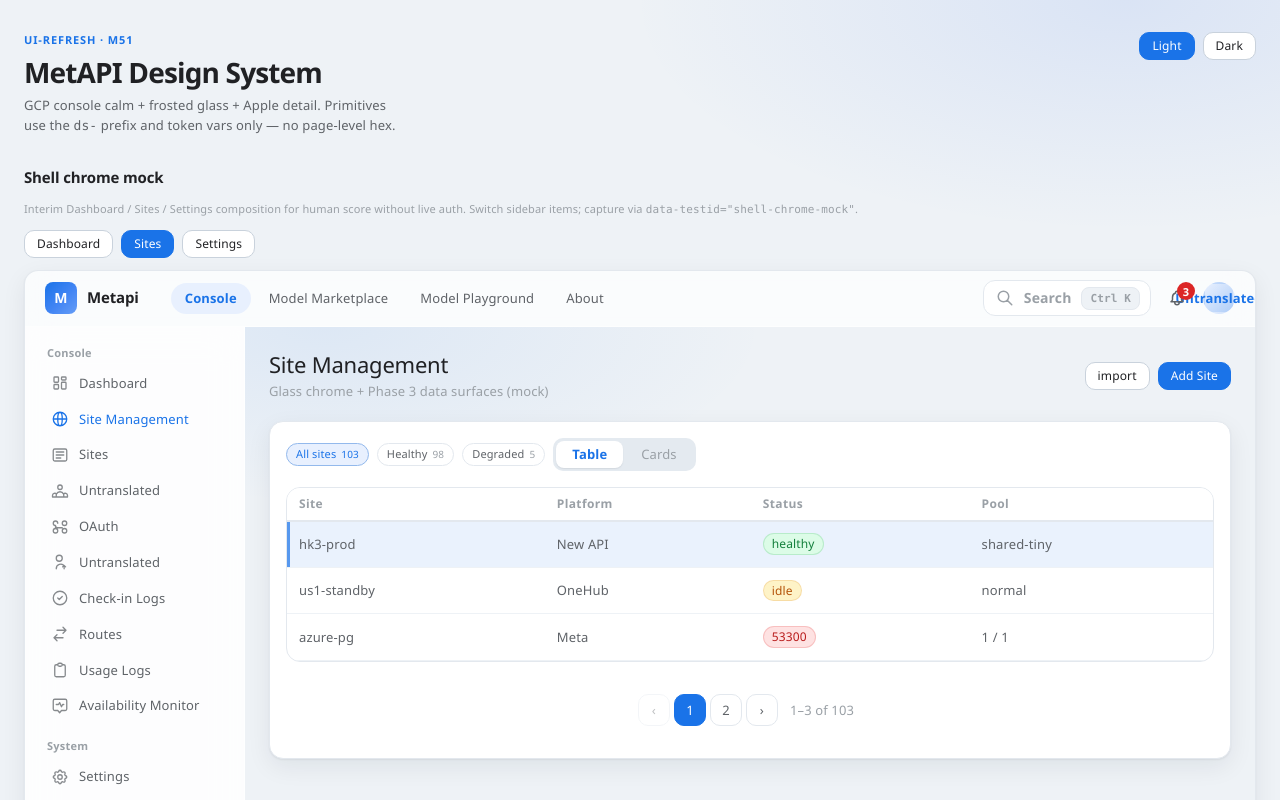
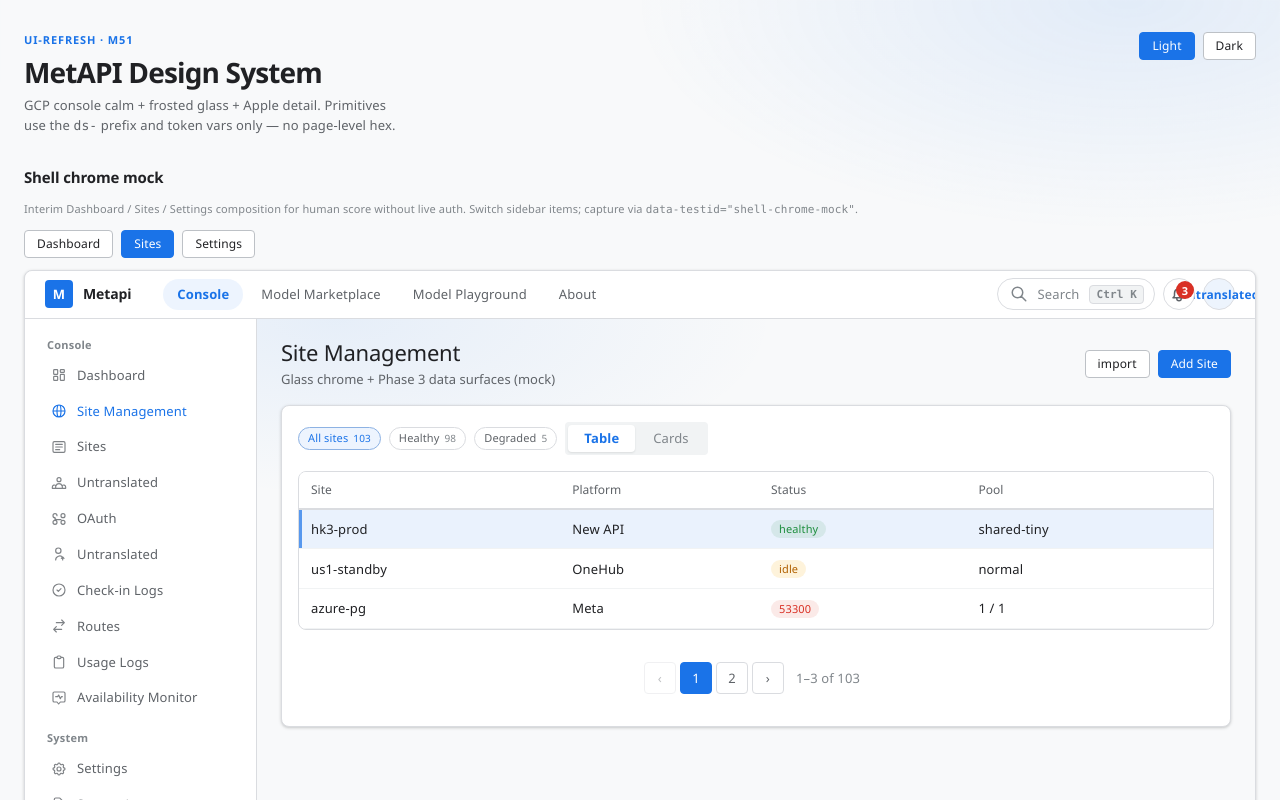
Before and after one commit to TokenDanceLab/metapi-go, a React (Vite) app in the folder web/: page /__design__ in a window 1280 px wide. Shown: the top 800 px of the page. Built offline with nearby package versions, Linux system fonts and the light colour scheme.

Commit message:
feat(ui): align admin console with cloud-ops design family
Map tokens and shell chrome to tokendance-design styles/cloud-ops
(GCP Console ops density): canvas FOUC, solid sidebar, calm elevation,
chip/table/page-title density; document SSOT alignment.

```diff
--- a/web/design-system/styles.css
+++ b/web/design-system/styles.css
@@ -97,7 +97,7 @@
   display: flex;
   flex-direction: column;
   gap: var(--space-3);
-  padding: var(--space-5);
+  padding: var(--pad-card, var(--space-4));
   border-radius: var(--radius-card);
   background: var(--color-bg-card);
   border: 1px solid var(--color-border);
@@ -105,13 +105,12 @@
   color: var(--color-text-primary);
   transition:
     box-shadow var(--motion-soft),
-    border-color var(--motion-swift),
-    transform var(--motion-soft);
+    border-color var(--motion-swift);
 }
 
 .ds-card:hover {
-  box-shadow: var(--shadow-md);
-  border-color: color-mix(in srgb, var(--color-border) 55%, var(--color-primary) 45%);
+  box-shadow: var(--shadow-card);
+  border-color: var(--color-border);
 }
 
 .ds-card--glass {
--- a/web/index.html
+++ b/web/index.html
@@ -28,7 +28,7 @@
         var root = document.documentElement;
         root.setAttribute('data-theme', theme);
         root.style.colorScheme = theme;
-        var bg = theme === 'dark' ? '#0b0f14' : '#eef2f6';
+        var bg = theme === 'dark' ? '#202124' : '#f8f9fa';
         root.style.backgroundColor = bg;
         if (document.body) {
           document.body.style.backgroundColor = bg;
--- a/web/styles/tokens.css
+++ b/web/styles/tokens.css
@@ -1,13 +1,17 @@
 /*
  * MetAPI design tokens — SSOT for CSS custom properties.
- * Spec: docs/design/DESIGN.md (U0 / issue #12)
+ * Visual family: TokenDance cloud-ops (GCP Console ops console).
+ * Source of truth for look: TokenDance/tokendance-design/styles/cloud-ops/
+ * MetAPI keeps --color-* / --radius-* / --space-* names for app consumers.
  *
  * Import order: web/index.css imports this after Tailwind.
  * Do not put component rules here — tokens only.
  */
 
-/* ===== Light (default) ===== */
+/* ===== Light (default) — cloud-ops / GCP Console ===== */
 :root {
+  color-scheme: light;
+
   /* Typography families — system stack (no Google Fonts CDN; CSP-friendly) */
   --font-sans: "Segoe UI", "PingFang SC", "Microsoft YaHei", "Noto Sans SC", system-ui, -apple-system, BlinkMacSystemFont, "Segoe UI Variable", sans-serif;
   --font-mono: "Cascadia Code", "SF Mono", "Consolas", "Liberation Mono", ui-monospace, Menlo, monospace;
@@ -34,57 +38,60 @@
   --line-body: 1.45;
   --line-title: 1.25;
 
-  /* Surfaces — canvas matches FOUC bootstrap (#535): cool GCP gray */
-  --color-bg: #eef2f6;
-  --color-bg-secondary: #e4eaf0;
+  /* Surfaces — cloud-ops canvas #f8f9fa (FOUC bootstrap must match) */
+  --color-bg: #f8f9fa;
+  --color-bg-secondary: #f1f3f4;
   --color-bg-card: #ffffff;
-  --color-bg-sidebar: rgba(255, 255, 255, 0.86);
-  --color-bg-topbar: rgba(255, 255, 255, 0.78);
+  --color-bg-sidebar: #ffffff;
+  --color-bg-topbar: rgba(255, 255, 255, 0.92);
   --color-bg-elevated: #ffffff;
-  --color-bg-hover: rgba(0, 0, 0, 0.04);
-  --color-bg-active: rgba(0, 0, 0, 0.06);
+  --color-bg-hover: #f1f3f4;
+  --color-bg-active: #e8eaed;
+  --color-bg-row-hover: #fafafa;
+  --color-bg-row-border: #f1f3f4;
   /* Design.md aliases (U1 consumers) */
   --color-surface: var(--color-bg-card);
   --color-surface-2: var(--color-bg-secondary);
   --color-surface-subtle: var(--color-bg-secondary);
 
-  /* Borders — cool GCP hairlines */
-  --color-border: #e3e8ee;
-  --color-border-light: #eef2f6;
-  --color-border-strong: #c9d2dc;
+  /* Borders — GCP hairlines */
+  --color-border: #dadce0;
+  --color-border-light: #f1f3f4;
+  --color-border-strong: #bdc1c6;
+  --color-grid: rgba(0, 0, 0, 0.06);
 
   /* Text */
   --color-text-primary: #202124;
   --color-text-secondary: #5f6368;
   --color-text-tertiary: #80868b;
-  --color-text-muted: #9aa0a6;
+  --color-text-muted: #80868b;
   --color-text-inverse: #ffffff;
   --color-text-link: var(--color-primary);
 
-  /* Brand — GCP blue-gray (UI-REFRESH), not saturated indigo marketing */
+  /* Brand — GCP blue (cloud-ops) */
   --color-primary: #1a73e8;
-  --color-primary-light: #e8f0fe;
-  --color-primary-hover: #1557b0;
-  --color-primary-soft: color-mix(in srgb, var(--color-primary) 12%, transparent);
+  --color-primary-light: rgba(26, 115, 232, 0.08);
+  --color-primary-hover: #174ea6;
+  --color-primary-soft: rgba(26, 115, 232, 0.08);
   --color-accent: #5f6368;
   --color-accent-soft: #f1f3f4;
   --color-accent-hover: #3c4043;
   --color-brand-gradient: linear-gradient(135deg, #1a73e8 0%, #4285f4 55%, #669df6 100%);
 
-  /* Semantic */
-  --color-success: #16a34a;
-  --color-success-soft: #dcfce7;
-  --color-warning: #d97706;
-  --color-warning-soft: #fef3c7;
-  --color-danger: #dc2626;
-  --color-danger-soft: #fee2e2;
-  --color-info: #2563eb;
-  --color-info-soft: #dbeafe;
+  /* Semantic — GCP Console palette */
+  --color-success: #1e8e3e;
+  --color-success-soft: rgba(30, 142, 62, 0.1);
+  --color-warning: #f9ab00;
+  --color-warning-soft: rgba(249, 171, 0, 0.14);
+  --color-danger: #d93025;
+  --color-danger-soft: rgba(217, 48, 37, 0.1);
+  --color-info: #1a73e8;
+  --color-info-soft: rgba(26, 115, 232, 0.08);
   /* Soft-surface ink (badges/alerts/toasts) — dual-theme readable */
-  --color-success-ink: #15803d;
-  --color-warning-ink: #b45309;
-  --color-danger-ink: #b91c1c;
-  --color-info-ink: #1d4ed8;
+  --color-success-ink: #1e8e3e;
+  --color-warning-ink: #b06000;
+  --color-danger-ink: #d93025;
+  --color-info-ink: #1a73e8;
   --color-purple: #7c3aed;
   --color-purple-soft: var(--color-stat-purple);
   --color-purple-ink: var(--color-stat-purple-ink);
@@ -106,33 +113,35 @@
   --color-chart-1-faint: color-mix(in srgb, var(--color-chart-1) 2%, transparent);
   --color-chart-gradient: linear-gradient(135deg, var(--color-chart-1), color-mix(in srgb, var(--color-chart-1) 55%, white));
 
-  /* Stat icon chips */
-  --color-stat-blue: #dbeafe;
-  --color-stat-blue-ink: #2563eb;
-  --color-stat-green: #dcfce7;
-  --color-stat-green-ink: #16a34a;
-  --color-stat-yellow: #fef3c7;
-  --color-stat-yellow-ink: #d97706;
-  --color-stat-pink: #fce7f3;
-  --color-stat-pink-ink: #db2777;
-  --color-stat-red: #fee2e2;
-  --color-stat-red-ink: #dc2626;
-  --color-stat-orange: #ffedd5;
-  --color-stat-orange-ink: #ea580c;
-  --color-stat-purple: #ede9fe;
-  --color-stat-purple-ink: #7c3aed;
-  --color-stat-cyan: #cffafe;
-  --color-stat-cyan-ink: #0891b2;
+  /* Stat icon chips — GCP soft fills */
+  --color-stat-blue: rgba(26, 115, 232, 0.12);
+  --color-stat-blue-ink: #1a73e8;
+  --color-stat-green: rgba(30, 142, 62, 0.12);
+  --color-stat-green-ink: #1e8e3e;
+  --color-stat-yellow: rgba(249, 171, 0, 0.16);
+  --color-stat-yellow-ink: #b06000;
+  --color-stat-pink: rgba(233, 30, 99, 0.12);
+  --color-stat-pink-ink: #c2185b;
+  --color-stat-red: rgba(217, 48, 37, 0.12);
+  --color-stat-red-ink: #d93025;
+  --color-stat-orange: rgba(232, 113, 10, 0.14);
+  --color-stat-orange-ink: #e8710a;
+  --color-stat-purple: rgba(161, 66, 244, 0.12);
+  --color-stat-purple-ink: #a142f4;
+  --color-stat-cyan: rgba(18, 181, 203, 0.14);
+  --color-stat-cyan-ink: #12b5cb;
 
   /* Focus / overlay */
   --color-focus-ring: rgba(26, 115, 232, 0.42);
-  --color-focus-ring-strong: 0 0 0 3px var(--color-focus-ring);
+  --color-focus-ring-strong: 0 0 0 2px var(--color-bg-card), 0 0 0 4px var(--color-primary);
   --color-overlay: rgba(32, 33, 36, 0.42);
   --color-scrollbar: #dadce0;
   --color-on-primary: #ffffff;
   --color-spinner-track-on-primary: rgba(255, 255, 255, 0.3);
+  --color-chip-bg: #f1f3f4;
+  --color-progress-track: #e8eaed;
 
-  /* Spacing scale (4px base) — ops-comfortable Apple rhythm */
+  /* Spacing scale (4px base) — cloud-ops comfortable density */
   --space-0: 0;
   --space-1: 4px;
   --space-2: 8px;
@@ -143,59 +152,63 @@
   --space-8: 32px;
   --space-10: 40px;
   --space-12: 48px;
-  --space-main: 28px;
+  --space-main: 24px;
   --gap-tight: 4px;
-  --gap-default: 10px;
-  --gap-section: 20px;
+  --gap-default: 12px;
+  --gap-section: 16px;
+  --pad-card: 16px;
+  --table-pad-y: 10px;
+  --table-pad-x: 12px;
+  --metric-value: 28px;
 
-  /* Radius ladder — control 10 / card 14 / shell 16 */
+  /* Radius ladder — cloud-ops: control 4 / card 8 / shell 12 */
   --radius-xs: 4px;
-  --radius-sm: 8px;
-  --radius-control: 10px;
-  --radius-md: 12px;
-  --radius-card: 14px;
-  --radius-lg: 16px;
-  --radius-shell: 16px;
-  --radius-xl: 20px;
+  --radius-sm: 4px;
+  --radius-control: 4px;
+  --radius-md: 8px;
+  --radius-card: 8px;
+  --radius-lg: 12px;
+  --radius-shell: 12px;
+  --radius-xl: 16px;
   --radius-full: 9999px;
 
-  /* Elevation — dual soft ambient + key (Apple-like), cards must read clearly on canvas */
-  --shadow-sm: 0 1px 2px rgba(15, 23, 42, 0.05), 0 1px 1px rgba(15, 23, 42, 0.03);
-  --shadow-md: 0 10px 28px rgba(15, 23, 42, 0.10), 0 2px 8px rgba(15, 23, 42, 0.05);
-  --shadow-lg: 0 18px 44px rgba(15, 23, 42, 0.14), 0 4px 14px rgba(15, 23, 42, 0.06);
-  --shadow-card: 0 1px 2px rgba(15, 23, 42, 0.06), 0 8px 24px rgba(15, 23, 42, 0.07);
-  --shadow-elevated: 0 14px 36px rgba(15, 23, 42, 0.14), 0 2px 10px rgba(15, 23, 42, 0.07);
+  /* Elevation — GCP Material e-1 (calm, not Apple ambient) */
+  --shadow-sm: 0 1px 2px rgba(60, 64, 67, 0.12);
+  --shadow-md: 0 1px 2px rgba(60, 64, 67, 0.18), 0 2px 6px 1px rgba(60, 64, 67, 0.1);
+  --shadow-lg: 0 2px 6px 2px rgba(60, 64, 67, 0.15), 0 1px 2px rgba(60, 64, 67, 0.3);
+  --shadow-card: 0 1px 2px rgba(60, 64, 67, 0.15), 0 1px 3px 1px rgba(60, 64, 67, 0.08);
+  --shadow-elevated: 0 1px 3px 1px rgba(60, 64, 67, 0.15), 0 4px 8px 3px rgba(60, 64, 67, 0.1);
 
-  /* Glass material family (#533 / UI-REFRESH) */
-  --glass-bg: rgba(255, 255, 255, 0.72);
-  --glass-bg-strong: rgba(255, 255, 255, 0.86);
-  --glass-border: rgba(255, 255, 255, 0.55);
-  --glass-blur: 18px;
-  --glass-saturate: 1.25;
-  --shadow-glass: 0 8px 28px rgba(15, 23, 42, 0.08), 0 1px 0 rgba(255, 255, 255, 0.62) inset;
+  /* Chrome material — cloud-ops prefers solid surfaces; light blur only on topbar */
+  --glass-bg: rgba(255, 255, 255, 0.92);
+  --glass-bg-strong: #ffffff;
+  --glass-border: var(--color-border);
+  --glass-blur: 8px;
+  --glass-saturate: 1;
+  --shadow-glass: var(--shadow-card);
 
-  /* Motion — calm spring-ish, never bouncy */
+  /* Motion — cloud-ops 150ms standard ease */
   --duration-instant: 100ms;
   --duration-fast: 150ms;
-  --duration-normal: 200ms;
-  --duration-moderate: 280ms;
-  --duration-slow: 420ms;
-  --ease-standard: cubic-bezier(0.4, 0, 0.2, 1);
-  --ease-emphasized: cubic-bezier(0.22, 1, 0.36, 1);
-  --ease-spring: cubic-bezier(0.34, 1.15, 0.64, 1);
+  --duration-normal: 150ms;
+  --duration-moderate: 200ms;
+  --duration-slow: 280ms;
+  --ease-standard: cubic-bezier(0.2, 0, 0, 1);
+  --ease-emphasized: cubic-bezier(0.2, 0, 0, 1);
+  --ease-spring: cubic-bezier(0.2, 0, 0, 1);
   --ease-linear: linear;
   --motion-swift: var(--duration-fast) var(--ease-standard);
   --motion-soft: var(--duration-moderate) var(--ease-emphasized);
 
-  /* Layout chrome */
-  --topbar-height: 56px;
-  --sidebar-width: 220px;
+  /* Layout chrome — cloud-ops shell */
+  --topbar-height: 48px;
+  --sidebar-width: 232px;
   --sidebar-collapsed-width: 64px;
 
   /* Content column — high-res ladder (main-content max-width) */
   --content-max: 1680px;
   --content-pad-x: 24px;
-  --content-pad-y: 24px;
+  --content-pad-y: 20px;
 
   /* Z-index ladder */
   --z-topbar: 100;
@@ -206,47 +219,52 @@
   --z-tooltip: 380;
 }
 
-/* ===== Dark ===== */
+/* ===== Dark — cloud-ops / GCP dark console ===== */
 [data-theme="dark"] {
-  /* Canvas matches FOUC bootstrap (#535): #0b0f14 */
-  --color-bg: #0b0f14;
-  --color-bg-secondary: #12181f;
-  --color-bg-card: #161b22;
-  --color-bg-sidebar: rgba(15, 20, 26, 0.86);
-  --color-bg-topbar: rgba(15, 20, 26, 0.78);
-  --color-bg-elevated: #1c2330;
-  --color-bg-hover: rgba(255, 255, 255, 0.05);
-  --color-bg-active: rgba(255, 255, 255, 0.08);
+  color-scheme: dark;
 
-  --color-border: #2a323c;
-  --color-border-light: #1f262e;
-  --color-border-strong: #3d4754;
+  /* Canvas matches FOUC bootstrap: #202124 */
+  --color-bg: #202124;
+  --color-bg-secondary: #35363a;
+  --color-bg-card: #292a2d;
+  --color-bg-sidebar: #292a2d;
+  --color-bg-topbar: rgba(41, 42, 45, 0.92);
+  --color-bg-elevated: #35363a;
+  --color-bg-hover: #35363a;
+  --color-bg-active: #3c4043;
+  --color-bg-row-hover: #303134;
+  --color-bg-row-border: #3c4043;
+
+  --color-border: #3c4043;
+  --color-border-light: #3c4043;
+  --color-border-strong: #5f6368;
+  --color-grid: rgba(255, 255, 255, 0.08);
 
   --color-text-primary: #e8eaed;
   --color-text-secondary: #9aa0a6;
   --color-text-tertiary: #80868b;
-  --color-text-muted: #5f6368;
-  --color-text-inverse: #0b0f14;
+  --color-text-muted: #9aa0a6;
+  --color-text-inverse: #202124;
   --color-text-link: var(--color-primary);
 
   /* Brand — GCP blue, dark-elevated */
   --color-primary: #8ab4f8;
-  --color-primary-light: #1a2b45;
+  --color-primary-light: rgba(138, 180, 248, 0.14);
   --color-primary-hover: #aecbfa;
-  --color-primary-soft: color-mix(in srgb, var(--color-primary) 18%, transparent);
+  --color-primary-soft: rgba(138, 180, 248, 0.14);
   --color-accent: #9aa0a6;
-  --color-accent-soft: #1f262e;
+  --color-accent-soft: #3c4043;
   --color-accent-hover: #bdc1c6;
   --color-brand-gradient: linear-gradient(135deg, #8ab4f8 0%, #669df6 55%, #4285f4 100%);
 
-  --color-success: #4ade80;
-  --color-success-soft: #052e16;
-  --color-warning: #fbbf24;
-  --color-warning-soft: #451a03;
-  --color-danger: #f87171;
-  --color-danger-soft: #450a0a;
-  --color-info: #60a5fa;
-  --color-info-soft: #172554;
+  --color-success: #81c995;
+  --color-success-soft: rgba(129, 201, 149, 0.14);
+  --color-warning: #fdd663;
+  --color-warning-soft: rgba(253, 214, 99, 0.14);
+  --color-danger: #f28b82;
+  --color-danger-soft: rgba(242, 139, 130, 0.14);
+  --color-info: #8ab4f8;
+  --color-info-soft: rgba(138, 180, 248, 0.14);
   /* Soft-surface ink: use bright semantic itself on dark soft fills */
   --color-success-ink: var(--color-success);
   --color-warning-ink: var(--color-warning);
@@ -262,43 +280,58 @@
   /* Chart series intentionally unchanged for operator continuity */
   --color-chart-gradient: linear-gradient(135deg, var(--color-chart-1), color-mix(in srgb, var(--color-chart-1) 55%, white));
 
-  --color-stat-blue: #172554;
-  --color-stat-blue-ink: #60a5fa;
-  --color-stat-green: #052e16;
-  --color-stat-green-ink: #4ade80;
-  --color-stat-yellow: #451a03;
-  --color-stat-yellow-ink: #fbbf24;
-  --color-stat-pink: #500724;
+  --color-stat-blue: rgba(138, 180, 248, 0.16);
+  --color-stat-blue-ink: #8ab4f8;
+  --color-stat-green: rgba(129, 201, 149, 0.16);
+  --color-stat-green-ink: #81c995;
+  --color-stat-yellow: rgba(253, 214, 99, 0.16);
+  --color-stat-yellow-ink: #fdd663;
+  --color-stat-pink: rgba(244, 114, 182, 0.16);
   --color-stat-pink-ink: #f472b6;
-  --color-stat-red: #450a0a;
-  --color-stat-red-ink: #f87171;
-  --color-stat-orange: #431407;
+  --color-stat-red: rgba(242, 139, 130, 0.16);
+  --color-stat-red-ink: #f28b82;
+  --color-stat-orange: rgba(251, 146, 60, 0.16);
   --color-stat-orange-ink: #fb923c;
-  --color-stat-purple: #2e1065;
+  --color-stat-purple: rgba(167, 139, 250, 0.16);
   --color-stat-purple-ink: #a78bfa;
-  --color-stat-cyan: #083344;
+  --color-stat-cyan: rgba(34, 211, 238, 0.16);
   --color-stat-cyan-ink: #22d3ee;
 
   --color-focus-ring: rgba(138, 180, 248, 0.5);
-  --color-focus-ring-strong: 0 0 0 3px var(--color-focus-ring);
+  --color-focus-ring-strong: 0 0 0 2px var(--color-bg-card), 0 0 0 4px var(--color-primary);
   --color-overlay: rgba(0, 0, 0, 0.65);
-  --color-scrollbar: #3a3a3a;
-  --color-on-primary: #0b0f14;
-  --color-spinner-track-on-primary: rgba(11, 15, 20, 0.3);
+  --color-scrollbar: #5f6368;
+  --color-on-primary: #202124;
+  --color-spinner-track-on-primary: rgba(32, 33, 36, 0.3);
+  --color-chip-bg: #3c4043;
+  --color-progress-track: #3c4043;
 
-  --shadow-sm: 0 1px 2px rgba(0, 0, 0, 0.28), 0 0 0 1px rgba(255, 255, 255, 0.03);
-  --shadow-md: 0 8px 24px rgba(0, 0, 0, 0.36), 0 0 0 1px rgba(255, 255, 255, 0.04);
-  --shadow-lg: 0 16px 40px rgba(0, 0, 0, 0.45), 0 0 0 1px rgba(255, 255, 255, 0.05);
-  --shadow-card: 0 1px 2px rgba(0, 0, 0, 0.32), 0 0 0 1px rgba(255, 255, 255, 0.04);
-  --shadow-elevated: 0 14px 36px rgba(0, 0, 0, 0.48), 0 0 0 1px rgba(255, 255, 255, 0.05);
+  --shadow-sm: 0 1px 2px rgba(0, 0, 0, 0.4);
+  --shadow-md: 0 1px 2px rgba(0, 0, 0, 0.45), 0 2px 6px 1px rgba(0, 0, 0, 0.3);
+  --shadow-lg: 0 2px 6px 2px rgba(0, 0, 0, 0.4), 0 1px 2px rgba(0, 0, 0, 0.5);
+  --shadow-card: 0 1px 2px rgba(0, 0, 0, 0.4), 0 1px 3px 1px rgba(0, 0, 0, 0.25);
+  --shadow-elevated: 0 1px 3px 1px rgba(0, 0, 0, 0.4), 0 4px 8px 3px rgba(0, 0, 0, 0.3);
 
-  /* Glass material family (#533 / UI-REFRESH) */
-  --glass-bg: rgba(22, 27, 34, 0.72);
-  --glass-bg-strong: rgba(22, 27, 34, 0.88);
-  --glass-border: rgba(255, 255, 255, 0.08);
-  --glass-blur: 14px;
-  --glass-saturate: 1.1;
-  --shadow-glass: 0 10px 28px rgba(0, 0, 0, 0.35), 0 1px 0 rgba(255, 255, 255, 0.04) inset;
+  /* Chrome — solid dark surfaces */
+  --glass-bg: rgba(41, 42, 45, 0.92);
+  --glass-bg-strong: #292a2d;
+  --glass-border: var(--color-border);
+  --glass-blur: 8px;
+  --glass-saturate: 1;
+  --shadow-glass: var(--shadow-card);
+}
+
+/* Optional density toggle (cloud-ops data-density=compact) */
+html[data-density="compact"] {
+  --topbar-height: 40px;
+  --content-pad-x: 16px;
+  --content-pad-y: 12px;
+  --pad-card: 12px;
+  --table-pad-y: 6px;
+  --table-pad-x: 10px;
+  --metric-value: 22px;
+  --gap-section: 12px;
+  --gap-default: 8px;
 }
 
 /* ===== a11y: prefers-reduced-motion (#540 / Phase 5) =====
--- a/web/themeBootstrap.ts
+++ b/web/themeBootstrap.ts
@@ -11,8 +11,9 @@ export type DataTheme = 'light' | 'dark';
 
 export type ThemeStorageGetItem = (key: string) => string | null;
 
-const CANVAS_BG_LIGHT = '#eef2f6';
-const CANVAS_BG_DARK = '#0b0f14';
+/** cloud-ops canvas (tokendance-design/styles/cloud-ops) — keep FOUC in sync with tokens.css */
+const CANVAS_BG_LIGHT = '#f8f9fa';
+const CANVAS_BG_DARK = '#202124';
 
 function isDataTheme(value: string | null | undefined): value is DataTheme {
   return value === 'light' || value === 'dark';
```
Also changed, not shown: web/index.css, 6 other files (tests, documents, lock files or other folders).
